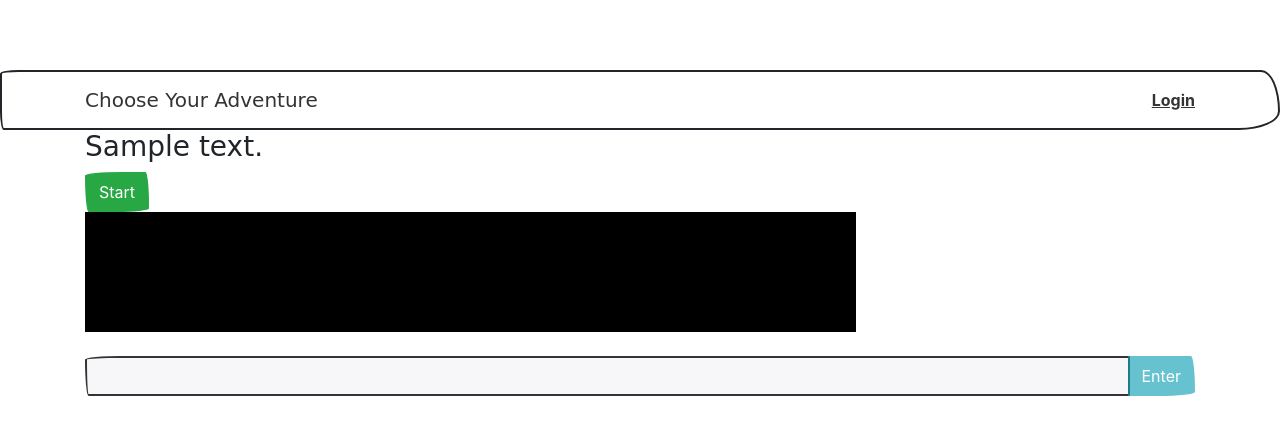
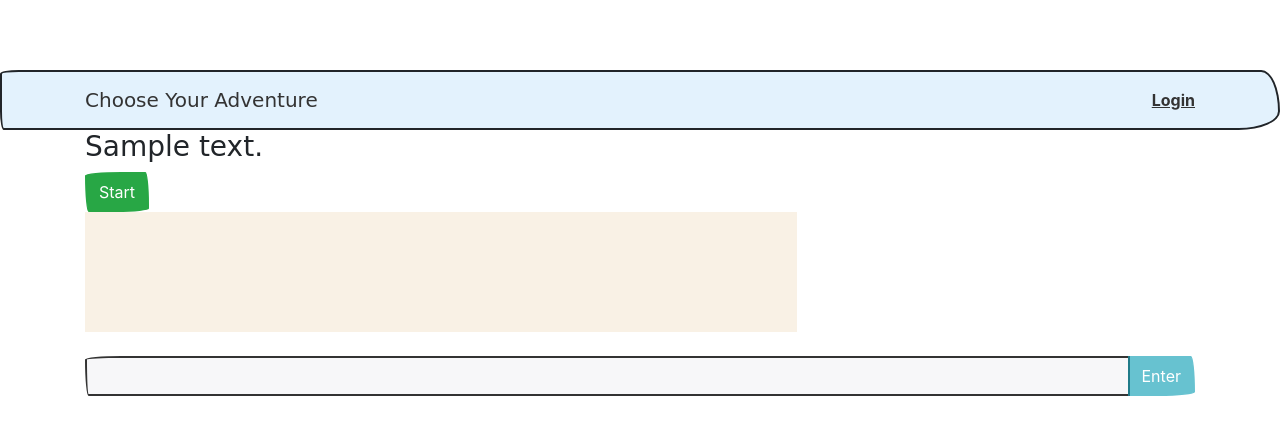
Before and after one commit to ElBell/ChooseYourPythonAdventure, a Django app: page /games/edit/1 in a window 1280 px wide. Shown: the top 435 px of the page. Run offline with Django 3.2, Linux system fonts and the light colour scheme; tables that the repository leaves empty hold one stand-in row (values such as "Sample post"); some libraries are stand-ins or nearby versions; some web fonts are replaced.

Commit message:
Added some styling

```diff
--- a/static/css/main.css
+++ b/static/css/main.css
@@ -3,3 +3,6 @@
 /* ==========================================================================
    Author's custom styles
    ========================================================================== */
+.jumbotron {
+    background-color: #9eee9f;
+}
--- a/templates/ChooseYourAdventure/game_page.html
+++ b/templates/ChooseYourAdventure/game_page.html
@@ -31,10 +31,9 @@
     .game-terminal {
         width: 80ch;
         /*height: 40ch;*/
-        font-family: monospace;
         white-space: pre;
-        background-color: black;
-        color: white;
+        background-color: #f9f1e5;
+        font-family: fantasy;
         /*overflow-y: auto;*/
         /* TODO: Make look like paper */
     }
--- a/templates/ChooseYourAdventure/welcome.html
+++ b/templates/ChooseYourAdventure/welcome.html
@@ -1,7 +1,7 @@
 {% extends 'base.html' %}
 {% block title %}Welcome{% endblock %}
 {% block content %}
-    <div class="jumbotron">
+    <div class="jumbotron" style="background-color: #9eee9f">
     <div class="container">
         <h1>Hello, world!</h1>
         <h3>There are currently  {{ total_games }} games in the database</h3>
@@ -11,7 +11,7 @@
         <h4>Games to choose from</h4>
         <ul>
             {%  for game in games %}
-                <a class="list-group-item" href="{{ game.get_absolute_url }}">
+                <a class="list-group-item" style="background-color: #f8f8a9" href="{{ game.get_absolute_url }}">
                     <div class="row">
                         {{ game.title }} by {{ game.creator }}
                     </div>
--- a/templates/base.html
+++ b/templates/base.html
@@ -20,6 +20,7 @@
                 padding-top: 70px;
                 padding-bottom: 20px;
             }
+
         </style>
         <link rel="stylesheet" href="{% static "css/main.css" %}">
 
@@ -29,7 +30,7 @@
         <!--[if lt IE 8]>
             <p class="browserupgrade">You are using an <strong>outdated</strong> browser. Please <a href="http://browsehappy.com/">upgrade your browser</a> to improve your experience.</p>
         <![endif]-->
-    <nav class="navbar navbar-inverse navbar-fixed-top" role="navigation">
+    <nav class="navbar navbar-inverse navbar-fixed-top"  style="background-color: #e3f2fd; role="navigation">
       <div class="container">
         <div class="navbar-header">
             <a class="navbar-brand" href="/">Choose Your Adventure</a>
```
